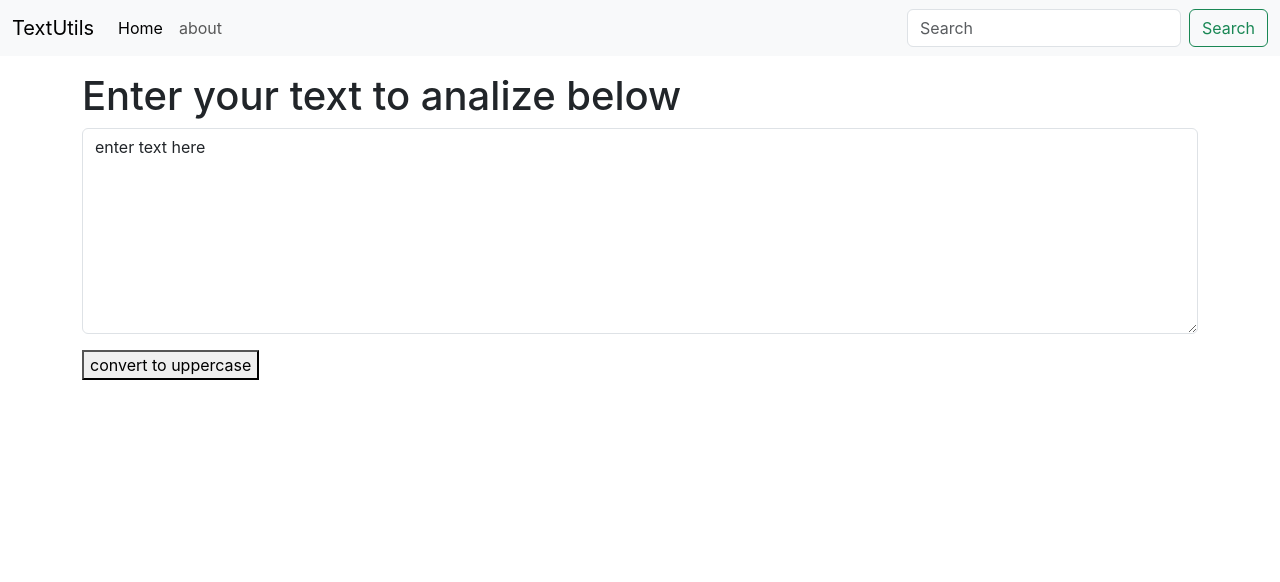
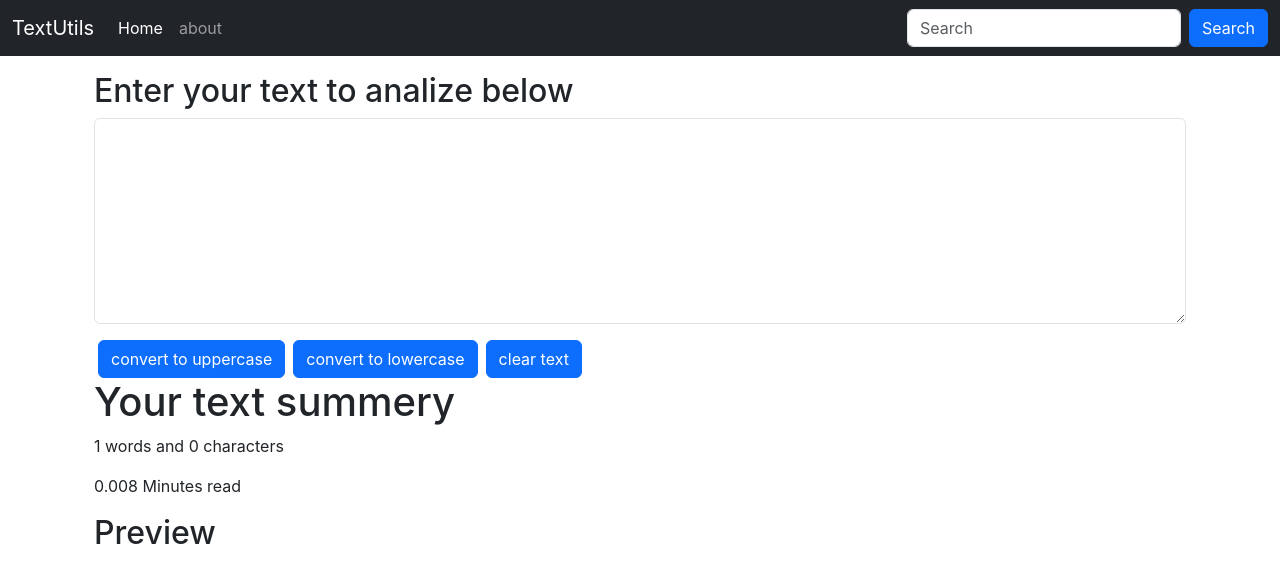
Before and after one commit to GENTLEW1ND/TextUtiles-react-, a React (Create React App) app: page / in a window 1280 px wide. Shown: the top 582 px of the page. Built offline with nearby package versions, Linux system fonts and the light colour scheme.

Commit message:
enhancing the app

```diff
--- a/src/components/Navbar.js
+++ b/src/components/Navbar.js
@@ -3,7 +3,7 @@
 
 export default function Navbar(props) {
   return (
-    <nav className="navbar navbar-expand-lg bg-body-tertiary">
+    <nav className="navbar navbar-expand-lg bg-dark navbar-dark">
     <div className="container-fluid">
       <a className="navbar-brand" href="/">{props.title}</a>
       <button className="navbar-toggler" type="button" data-bs-toggle="collapse" data-bs-target="#navbarSupportedContent" aria-controls="navbarSupportedContent" aria-expanded="false" aria-label="Toggle navigation">
@@ -20,7 +20,7 @@
         </ul>
         <form className="d-flex" role="search">
           <input className="form-control me-2" type="search" placeholder="Search" aria-label="Search"/>
-          <button className="btn btn-outline-success" type="submit">Search</button>
+          <button className="btn btn-primary" type="submit">Search</button>
         </form>
       </div>
     </div>
--- a/src/components/TextForm.js
+++ b/src/components/TextForm.js
@@ -2,24 +2,46 @@
 
 
 export default function TextForm(props) {
-    const handleUpClick = ()=>{
+    const handleUpClick = () => {
         // console.log("Uppercase was clicked" + text)
         let newText = text.toUpperCase()
         setText(newText)
     }
-    const handleOnChange = (event)=>{
+    const handleClearClick = () => {
+        // console.log("Uppercase was clicked" + text)
+        let newText = ""
+        setText(newText)
+    }
+    const handleLoClick = () => {
+        // console.log("Lower was clicked" + text)
+        let newText = text.toLowerCase()
+        setText(newText)
+    }
+    const handleOnChange = (event) => {
         setText(event.target.value)
     }
-    const [text, setText] = useState("enter text here")
+    const [text, setText] = useState("")
     // text = "new text" // wrong way to change the state
     // setText ("new text"); // correct way to change the state
     return (
-        <div>
-            <h1>{props.heading} </h1>
-            <div className="mb-3">
-                <textarea className="form-control" value={text} onChange={handleOnChange} id="myBox" rows="8"></textarea>
+        <>
+            <div className='container'>
+                <h2>{props.heading} </h2>
+                <div className="mb-3">
+                    <textarea className="form-control" value={text} onChange={handleOnChange} id="myBox" rows="8"></textarea>
+                </div>
+                <button className='btn btn-primary mx-1' onClick={handleUpClick}>convert to uppercase</button>
+                <button className='btn btn-primary mx-1' onClick={handleLoClick}>convert to lowercase</button>
+                <button className='btn btn-primary mx-1' onClick={handleClearClick}>clear text</button>
             </div>
-            <button className='btn.btn-primary'onClick={handleUpClick}>convert to uppercase</button>
-        </div>
+            <div className='container'>
+                <h1>Your text summery </h1>
+                <p>{text.split(' ').length} words and {text.length} characters </p>
+                {/* {text.split(" ") gives an array which contains words and then we can find the length*/}
+                <p>{0.008 * text.split(" ").length} Minutes read</p>
+                <h2>Preview</h2>
+                <p>{text}</p>
+            </div>
+        </>
     )
 }
```
